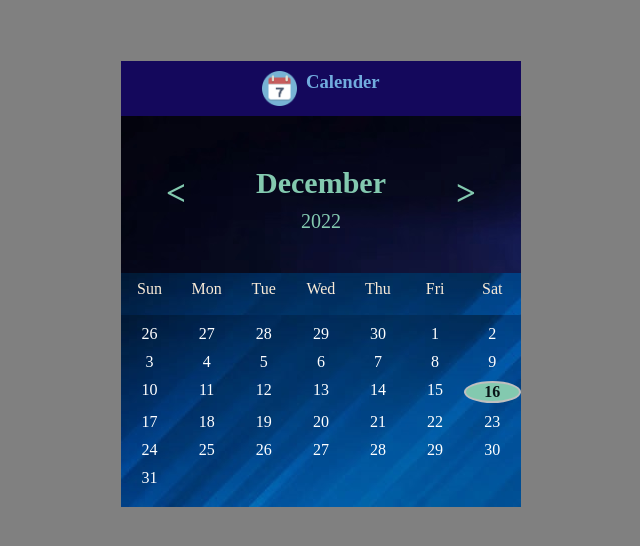
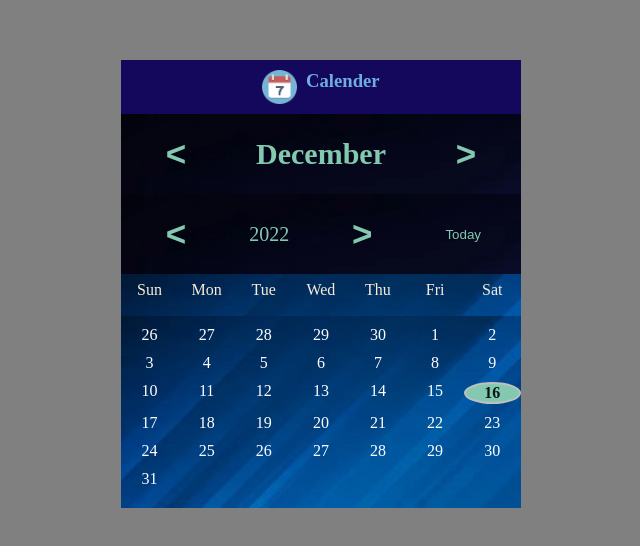
Before and after one commit to RajatMoraniya/calendar-project-js, a plain HTML site: page index.html in a window 1280 px wide. Shown: the part 116-662 px from the top of the page, without its empty margins (319-959 px from the left). Drawn offline with Linux system fonts and the light colour scheme.

Commit message:
Added new feature Jump Today : If you want to Jumb today then Click "Today" button; Change Year: If you want to change year then use "<" and ">" buttons;

```diff
--- a/index.html
+++ b/index.html
@@ -16,13 +16,18 @@
                 <img src="logo.png" alt="Logo" width="9%"">
                 <h3>&nbsp; Calender</h3>
             </div>
-            <div class=" month">
-                <div class="prev" onclick="moveDate('prev')">&lt;</div>
-                <div>
+            <div class=" screen">
+                <div class="month">
+                    <button class="prev" onclick="moveMonth('prev')">&lt;</button>
                     <h2 id="month"></h2>
+                    <button class="next" onclick="moveMonth('next')">&gt;</button>
+                </div>
+                <div class="year">
+                    <button class="prev" onclick="moveYear('prev')">&lt;</button>
                     <p id="full_date"></p>
+                    <button class="next" onclick="moveYear('next')">&gt;</button>
+                    <button class="jumptoday" onclick="jumptoday()">Today</button>
                 </div>
-                <div class="next" onclick="moveDate('next')">&gt;</div>
             </div>
             <div class="days">
                 <div>Sun</div>
--- a/script.js
+++ b/script.js
@@ -41,7 +41,7 @@ function renderDate() {
   document.getElementsByClassName("dates")[0].innerHTML = cells;
 }
 
-function moveDate(args) {
+function moveMonth(args) {
   if (args == "prev") {
     date.setMonth(date.getMonth() - 1);
     renderDate();
@@ -51,6 +51,18 @@ function moveDate(args) {
   }
 }
 
+function moveYear(args) {
+  if (args == "prev") {
+    date.setFullYear(date.getFullYear() - 1);
+    renderDate();
+  } else if (args == "next") {
+    date.setFullYear(date.getFullYear() - 1);
+    renderDate();
+  }
+}
+
 function jumptoday() {
+  date =new Date();
+  date.setMonth(date.getMonth());
   renderDate();
 }
--- a/style.css
+++ b/style.css
@@ -30,11 +30,20 @@
   justify-content: center;
 }
 
-  .month {
+button {
+  background: none;
+  color: rgb(131, 201, 175);
+  border: 0;
+  padding: 10px;
+}
+
+
+.month , .year {
   display: flex;
   justify-content: space-between;
   align-items: center;
   width: 100%;
+  height: 1vw;
   background-image: url(control_bg.jpg);
   text-align: center;
   color: rgb(131, 201, 175);
@@ -88,8 +97,8 @@
   font-weight: bolder;
   transition: all 0.4s ease;
 }
-  .prev:hover,
-  .next:hover {
+
+button:hover {
   background-color: blue;
   color: aliceblue;
   cursor: pointer;
```
Lines whose indentation alone changed are shown as unchanged.
